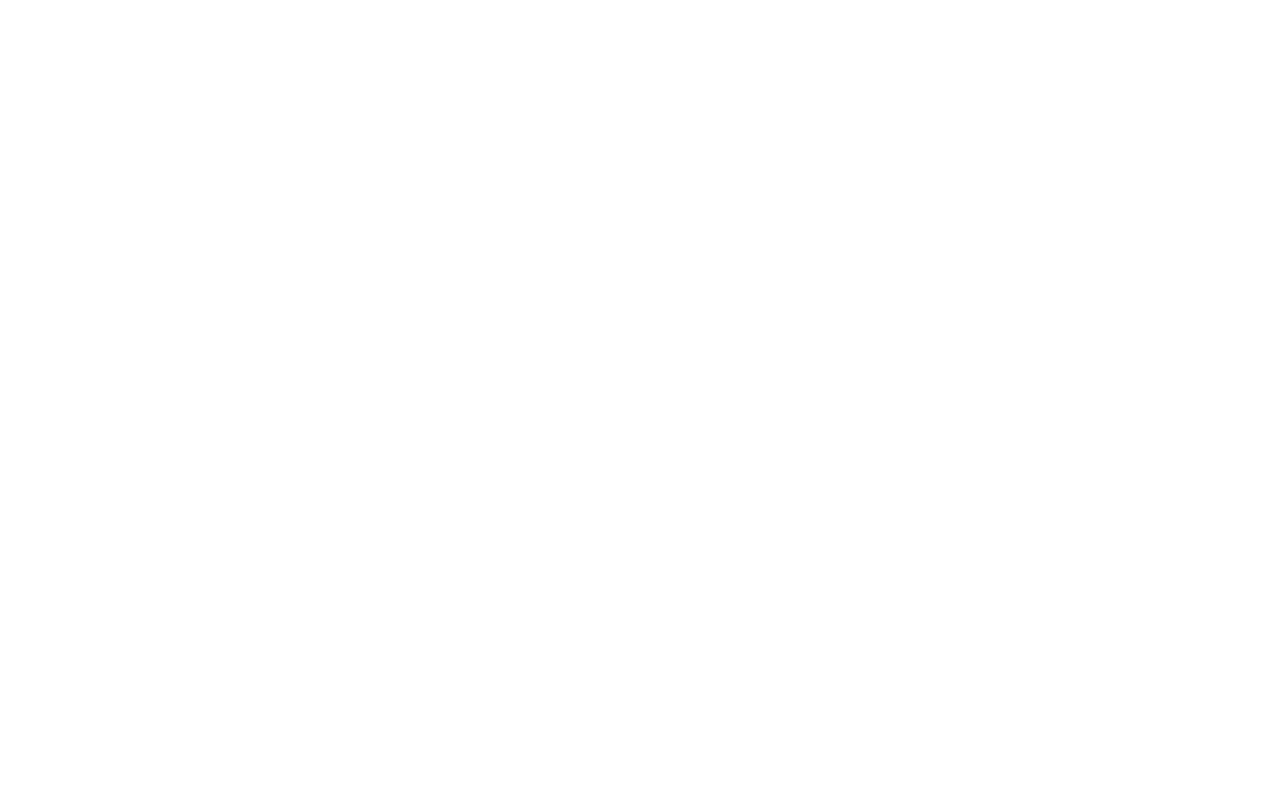
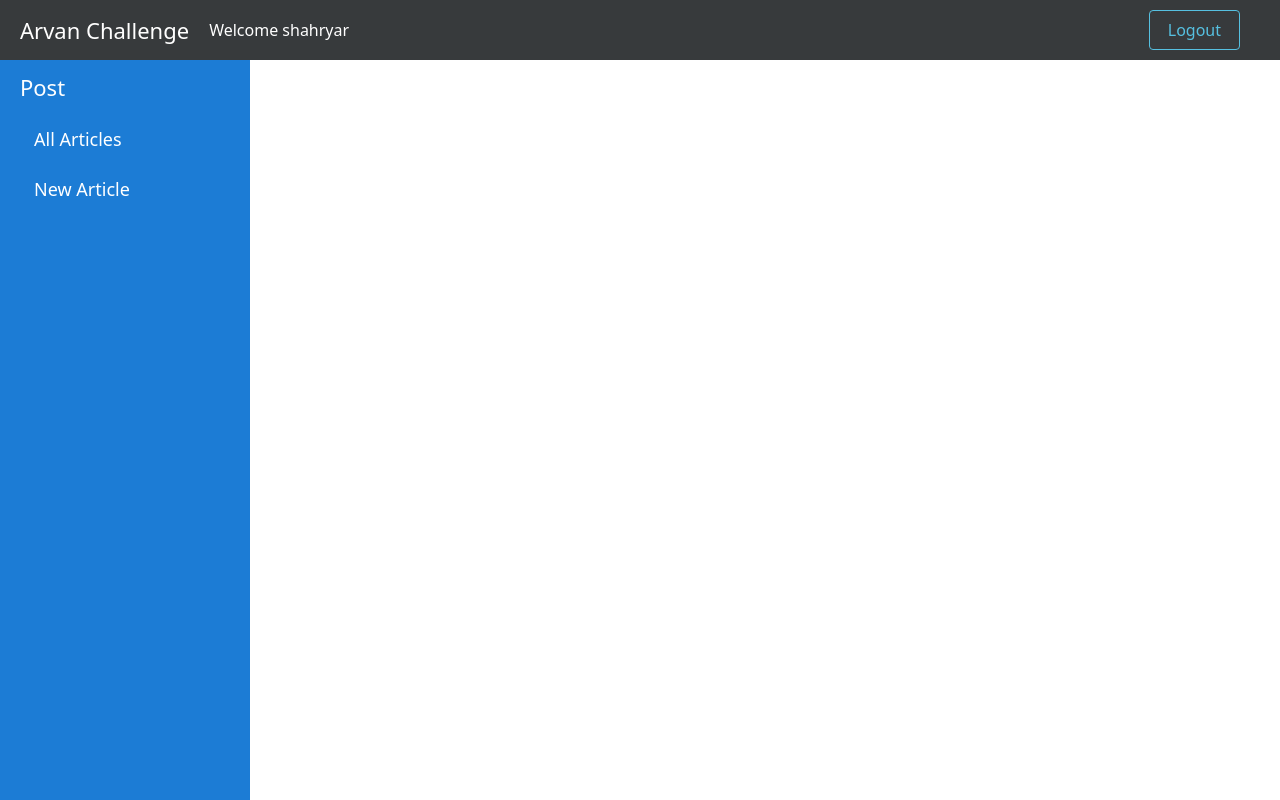
Before and after one commit to ShahryarJahanshahloo/arvan-challenge, a React (Vite) app: page /dashboard/all in a window 1280 px wide. Before the commit this address had no page. Built offline with nearby package versions, Linux system fonts and the light colour scheme.

Commit message:
added dashboard layout

```diff
--- a/src/App.tsx
+++ b/src/App.tsx
@@ -1,4 +1,8 @@
 import { Routes, Route } from 'react-router-dom'
+import DashboardLayout from './layout/dashboard/DashboardLayout'
+import DashboardAll from './pages/DashboardAll'
+import DashboardEdit from './pages/DashboardEdit'
+import DashboardNew from './pages/DashboardNew'
 
 function App() {
   return (
@@ -9,9 +13,11 @@ function App() {
         {/* <Route path='login' element={<About />} /> */}
         {/* <Route path='register' element={<Contact />} /> */}
 
-        {/* <Route path='dashboard/all' element={<Contact />} /> */}
-        {/* <Route path='dashboard/edit' element={<Contact />} /> */}
-        {/* <Route path='dashboard/new' element={<Contact />} /> */}
+        <Route element={<DashboardLayout />}>
+          <Route path='dashboard/all' element={<DashboardAll />} />
+          <Route path='dashboard/edit' element={<DashboardEdit />} />
+          <Route path='dashboard/new' element={<DashboardNew />} />
+        </Route>
       </Routes>
     </div>
   )
--- /dev/null
+++ b/src/layout/dashboard/DashboardLayout.tsx
@@ -0,0 +1,23 @@
+import { Outlet } from 'react-router-dom'
+import Sidebar from './Sidebar'
+import Header from './Header'
+
+type Props = {
+  // children: React.ReactNode
+}
+
+const DashboardLayout: React.FC<Props> = () => {
+  return (
+    <div className='flex flex-col h-screen'>
+      <Header />
+      <div className='flex h-full'>
+        <Sidebar />
+        <div className='flex-grow'>
+          <Outlet />
+        </div>
+      </div>
+    </div>
+  )
+}
+
+export default DashboardLayout
--- /dev/null
+++ b/src/layout/dashboard/Header.tsx
@@ -0,0 +1,21 @@
+const strings = {
+  title: 'Arvan Challenge',
+  logout: 'Logout',
+  welcome: 'Welcome',
+}
+
+const Header = () => {
+  return (
+    <div className='h-[60px] bg-grey-6 text-white flex items-center pl-5 pr-10'>
+      <span className='text-[22px]'>{strings.title}</span>
+      <span className='pl-5'>{strings.welcome + ' ' + 'shahryar'}</span>
+      <div className='flex justify-end flex-grow'>
+        <button className='border rounded border-blue-2 text-blue-2 px-[18px] my-[10px] h-10'>
+          {strings.logout}
+        </button>
+      </div>
+    </div>
+  )
+}
+
+export default Header
--- /dev/null
+++ b/src/layout/dashboard/Sidebar.tsx
@@ -0,0 +1,17 @@
+const strings = {
+  title: 'Post',
+  all: 'All Articles',
+  new: 'New Article',
+}
+
+const Sidebar = () => {
+  return (
+    <div className='w-[250px] bg-blue-1 text-white flex flex-col text-lg'>
+      <div className='text-[22px] pl-5 py-[13px]'>{strings.title}</div>
+      <div className='pl-[34px] py-[11px]'>{strings.all}</div>
+      <div className='pl-[34px] py-[11px]'>{strings.new}</div>
+    </div>
+  )
+}
+
+export default Sidebar
--- /dev/null
+++ b/src/pages/DashboardAll.tsx
@@ -0,0 +1,5 @@
+const DashboardAll = () => {
+  return <div></div>
+}
+
+export default DashboardAll
--- /dev/null
+++ b/src/pages/DashboardEdit.tsx
@@ -0,0 +1,5 @@
+const DashboardEdit = () => {
+  return <div></div>
+}
+
+export default DashboardEdit
--- /dev/null
+++ b/src/pages/DashboardNew.tsx
@@ -0,0 +1,5 @@
+const DashboardNew = () => {
+  return <div></div>
+}
+
+export default DashboardNew
```
